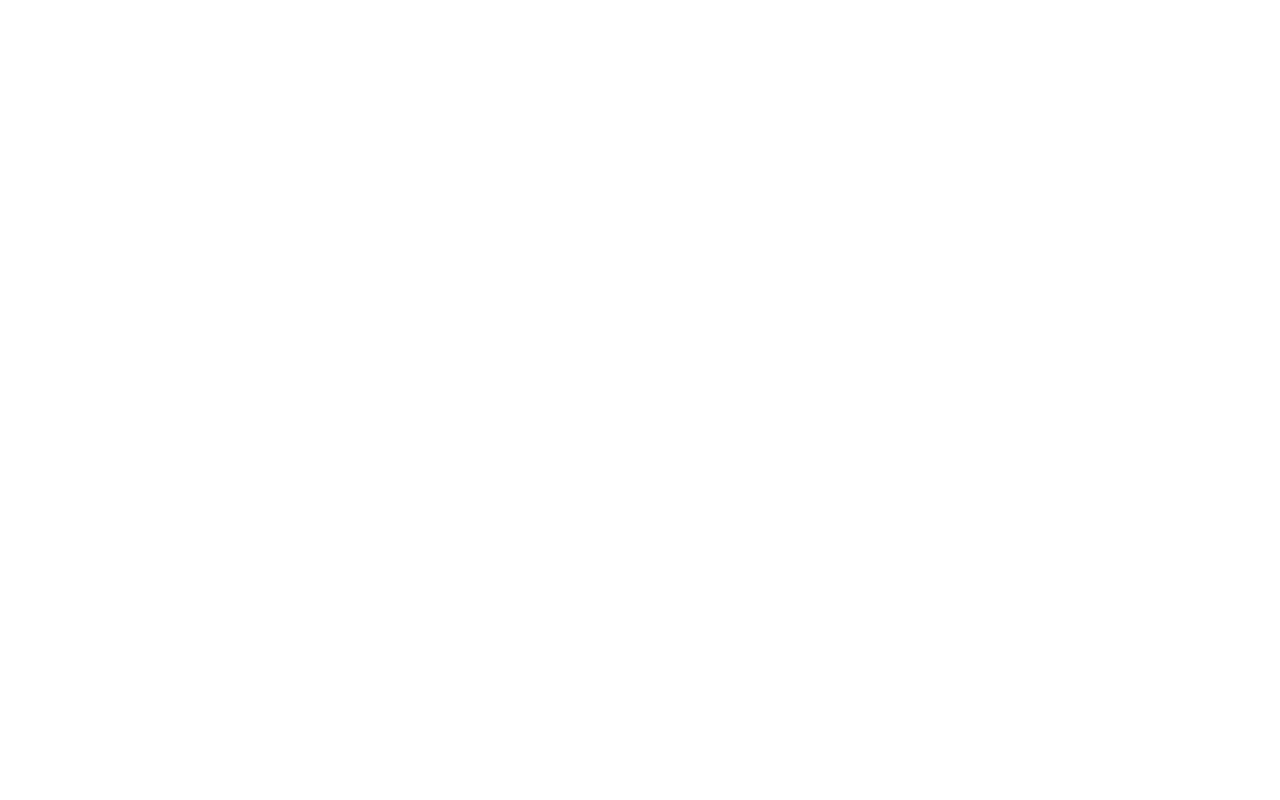
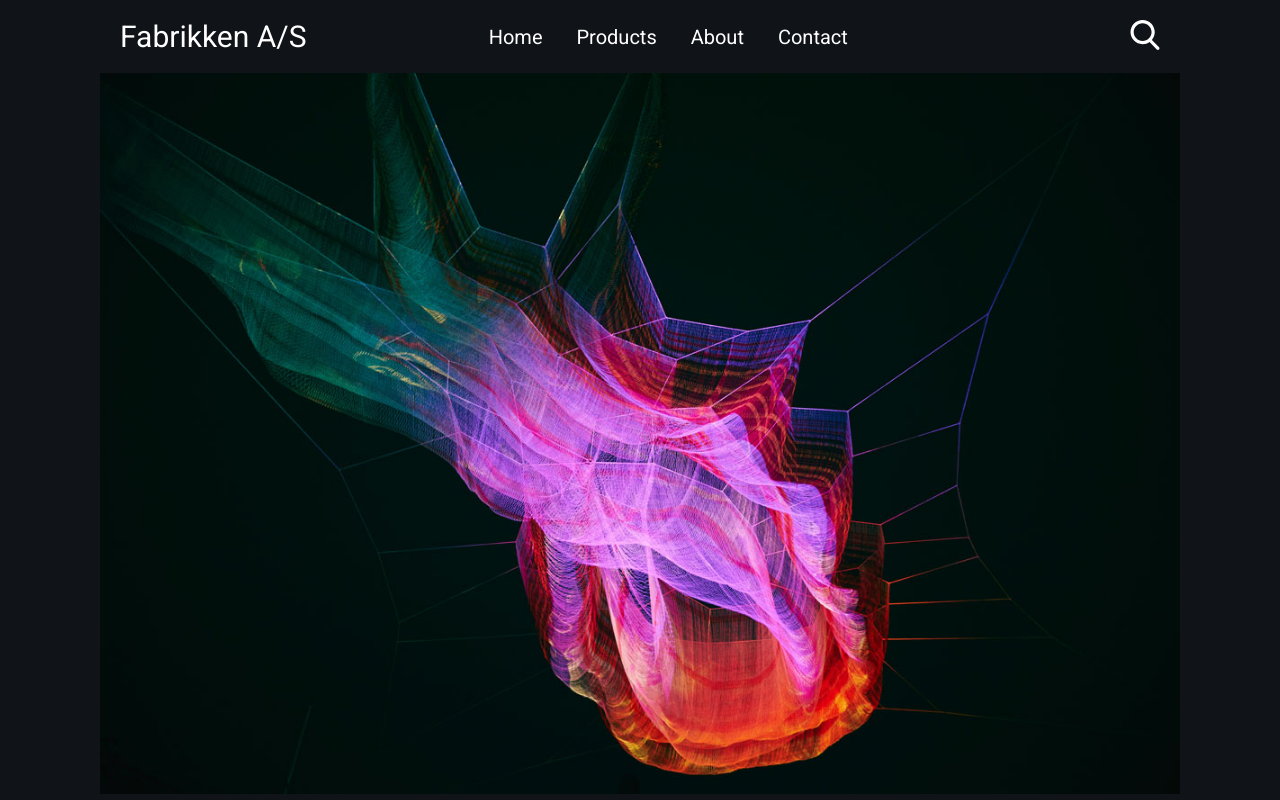
Before and after one commit to Jensen0710/fabrikken, a plain HTML site: page applications/views/index.html in a window 1280 px wide. Drawn offline with nearby package versions, Linux system fonts and the light colour scheme.

Commit message:
Made the nav for computer

```diff
--- a/applications/views/index.html
+++ b/applications/views/index.html
@@ -1,26 +1,60 @@
 <!DOCTYPE html>
 <html lang="en">
 <head>
+    <link href="https://fonts.googleapis.com/css?family=Roboto" rel="stylesheet">
     <link rel="stylesheet" type="text/css" href="../../css/reset.css">
     <link rel="stylesheet" type="text/css" href="../../css/styles.css">
-    <script src="https://ajax.googleapis.com/ajax/libs/jquery/3.1.1/jquery.min.js"></script>
-    <script src="../../js/javascript.js"></script>
+    <!-- <script src="https://ajax.googleapis.com/ajax/libs/jquery/3.1.1/jquery.min.js"></script> -->
     <meta name="viewport" content="width=device-width, initial-scale=1.0">
     <meta charset="UTF-8">
-    <title>Title</title>
+    <title>Fabrikken A/S</title>
 </head>
 <body>
-    <header>
+  <div class="app">
 
+          <nav>
+            <div class="logo">
+              <span>Fabrikken A/S</span>
+            </div>
+            <div class="links">
+              <a href="">Home</a>
+              <div class="dropdown">
+                <a class="dropdown-bttn" href="#">Products</a>
+                <div class="dropdown-content">
+                  <a href="#">Reperation</a>
+                  <a href="">Nedriving</a>
+                  <a href="">Vedligeholdelse</a>
+                  <a href="">Raketter</a>
+                  <a href="#">Traktorer</a>
+                  <a href="#">Droner</a>
+                </div>
+              </div>
+              <a href="">About</a>
+              <a href="">Contact</a>
+            </div>
+            <div class="search-wrapper">
+              <form id="searchForm" class="visible" action="index.html" method="post">
+                <input type="search" name="search" value="" placeholder="Søg her">
+              </form>
+              <div class="search">
+                <a onclick="toggleClass()" id="searchBttn" href="#"><img src="../../img/search.svg" alt="search_icon"></a>
+              </div>
+            </div>
+          </nav>
 
-    </header>
         <main>
-
+          <div class="slideshow">
+            <div class="slideshow-content">
+              <img src="../../img/arif-wahid-266541.jpg" alt="sience-image">
+            </div>
+          </div>
 
         </main>
         <footer>
 
 
         </footer>
+        <script src="../../js/javascript.js" type="text/javascript"></script>
+</div>
 </body>
 </html>
--- a/css/styles.css
+++ b/css/styles.css
@@ -1 +1,100 @@
-*
+body {
+  font-family: 'Roboto', sans-serif;
+  background-color: #101418;
+}
+
+.app {
+  max-width: 1080px;
+  margin: auto;
+}
+
+/*--Navigation--*/
+nav {
+  background-color: #101418;
+  padding: 20px;
+  display: flex;
+  justify-content: space-between;
+  align-items: center;
+  color: white;
+}
+
+a {
+  color: white;
+  text-decoration: none;
+}
+
+.search-wrapper {
+  display: flex;
+}
+
+.search-wrapper input {
+  background-color:  #101418;
+  border: none;
+  border-bottom: 2px solid white;
+  color: white;
+  width: 300px;
+  padding: 5px;
+  outline: none;
+}
+
+.search {
+  width: 30px;
+}
+
+.search img {
+  width: 100%;
+}
+
+.logo span {
+  font-size: 30px;
+}
+
+.links {
+  margin-right: 100px;
+}
+
+.links a {
+  font-size: 20px;
+  margin: 5px;
+  padding: 10px;
+}
+
+.visible {
+  display: none;
+}
+
+/*--Navigation--*/
+
+/*---dropdown-menu---*/
+.dropdown {
+  display: inline-block;
+  position: relative;
+}
+
+.dropdown-content {
+  display: none;
+  position: absolute;
+  top: 30px;
+  z-index: 1;
+  min-width: 450px;
+  background-color: #101418;
+  border-radius: 20px;
+}
+
+.dropdown-content a {
+  display: block;
+  width: 100px;
+}
+
+.dropdown:hover .dropdown-content {
+  display: flex;
+  flex-wrap: wrap;
+}
+
+/*---dropdown-menu---*/
+
+/*---slideshow---*/
+  .slideshow img {
+    width: 100%;
+  }
+/*---slideshow---*/
--- a/js/javascript.js
+++ b/js/javascript.js
@@ -0,0 +1,5 @@
+
+let toggleClass = () => {
+  var searchForm = document.getElementById('searchForm');
+  searchForm.classList.toggle('visible');
+}
```
Also changed, not shown: img/if_icon-close-round_211651.svg (added), img/search.svg (added), 1 other file. Lines whose indentation alone changed are shown as unchanged.
